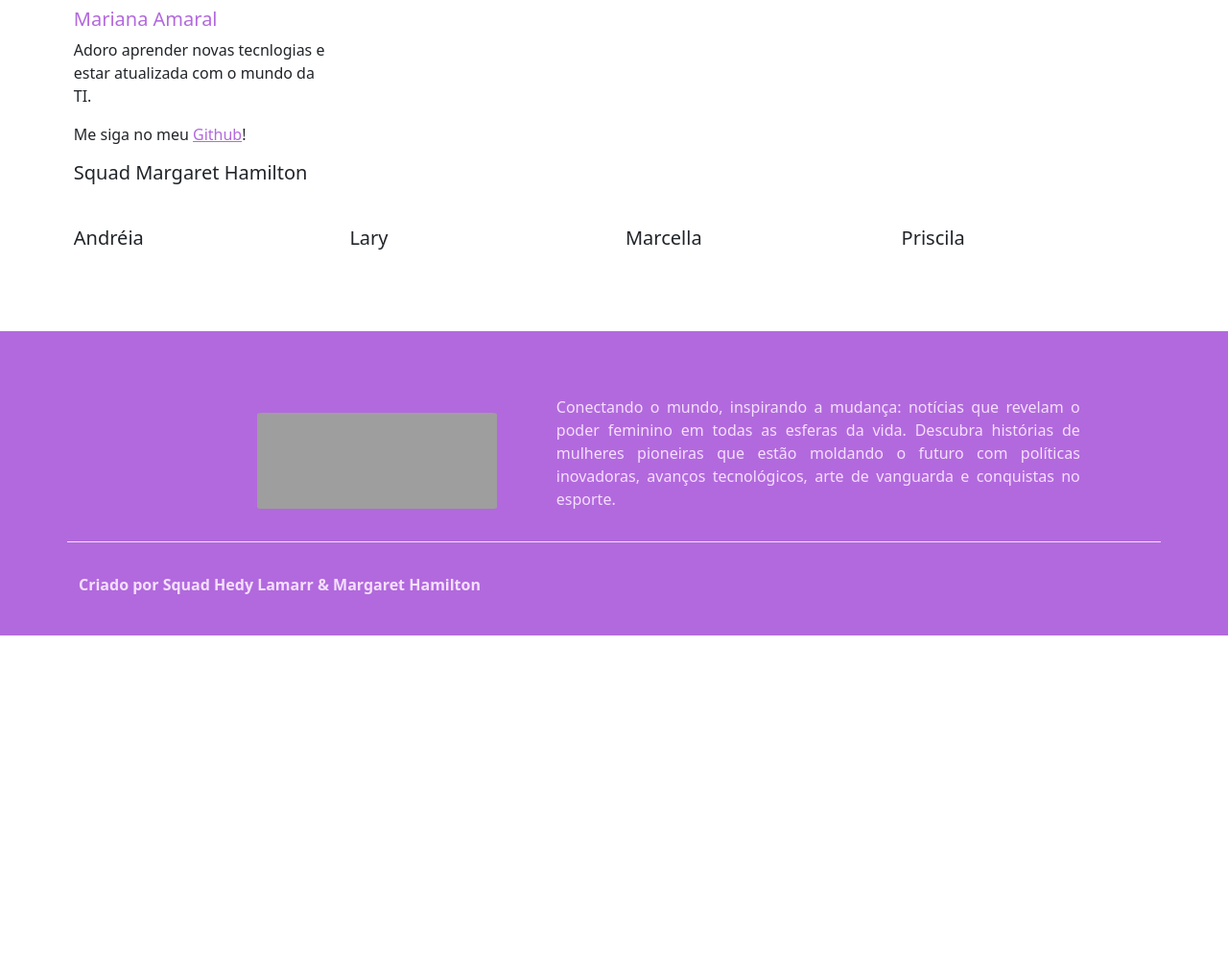
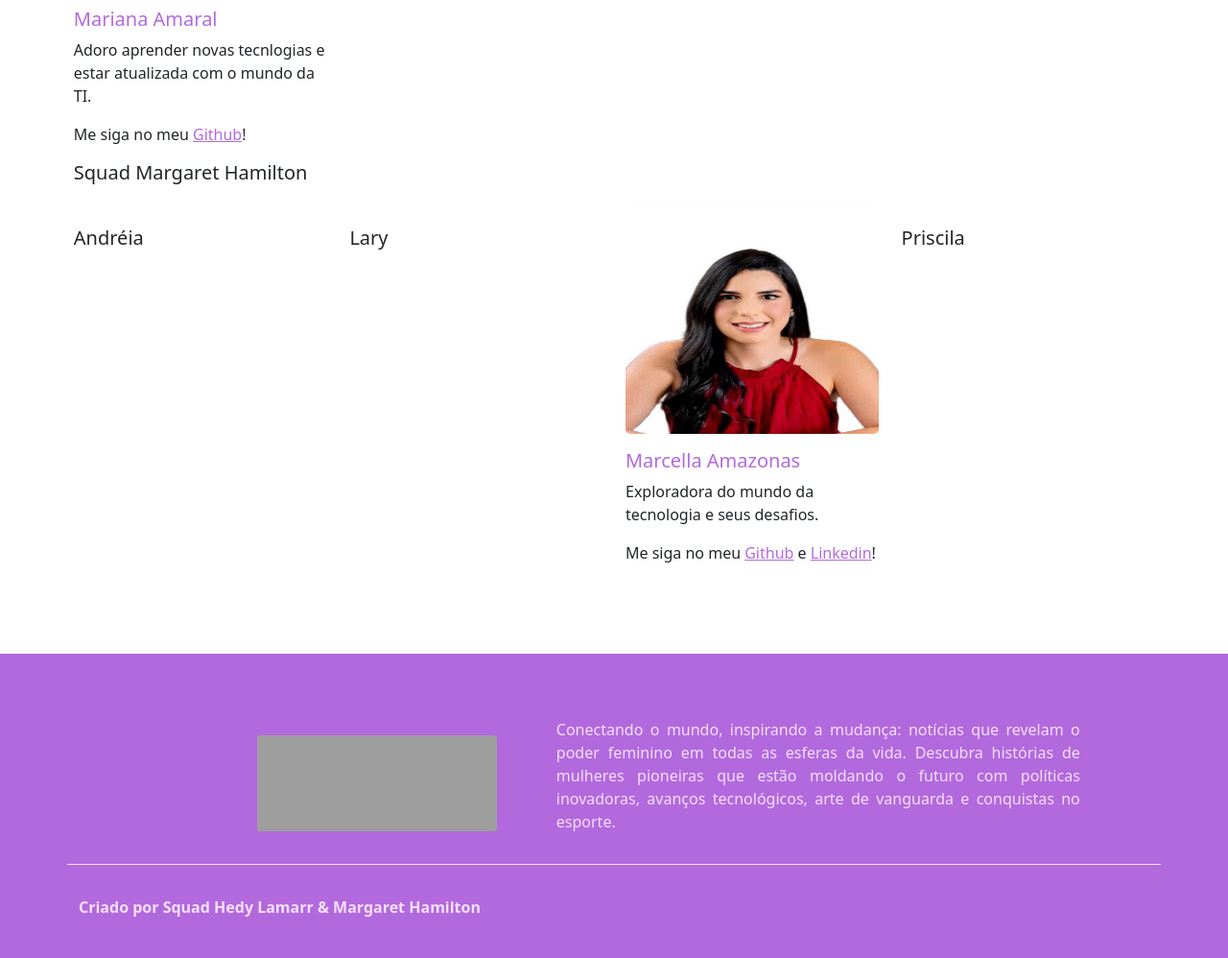
Before and after one commit to Hedy-Lamarr-e-Margaret-Hamilton/blog-noticias, a Django app: template base/templates/quem_somos.html in a window 1280 px wide. Shown: the part 1126-2124 px from the top of the page at 96% size. Before the commit the page ends 1788 px from the top, so only its background shows below. Run offline with Django 3.2, Linux system fonts and the light colour scheme; the template is opened without the code that fills it, so the values that code supplies are empty; parts of the project's set-up code (start-up, migrations or seed data) failed here and were passed over; some libraries are stand-ins or nearby versions; grey boxes are pictures that could not be loaded.

Commit message:
Adicionar Marcella no quem somos

```diff
--- a/base/templates/quem_somos.html
+++ b/base/templates/quem_somos.html
@@ -46,8 +46,10 @@
             <h5>Lary</h5>
         </div>
         <div class="col-xs-12 col-md-3">
-            <img>
-            <h5>Marcella</h5>
+            <img class="img_destaques" src="/static/images/foto_marcella.jpeg" alt="foto mulher branca e de cabelos escuros">
+            <h5 class="text-color">Marcella Amazonas</h5>
+            <p>Exploradora do mundo da tecnologia e seus desafios.</p>
+            <p>Me siga no meu <a href="https://github.com/marcellaamazonas">Github</a> e <a href="https://www.linkedin.com/in/marcellaamazonas/">Linkedin</a>!</p>
         </div>
         <div class="col-xs-12 col-md-3">
             <img>
```
Also changed, not shown: base/static/images/foto_marcella.jpeg (added).
